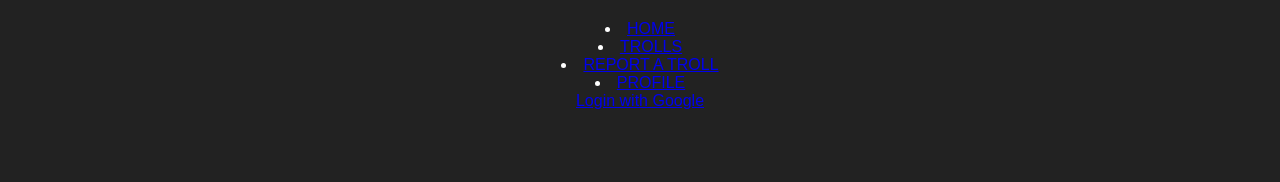
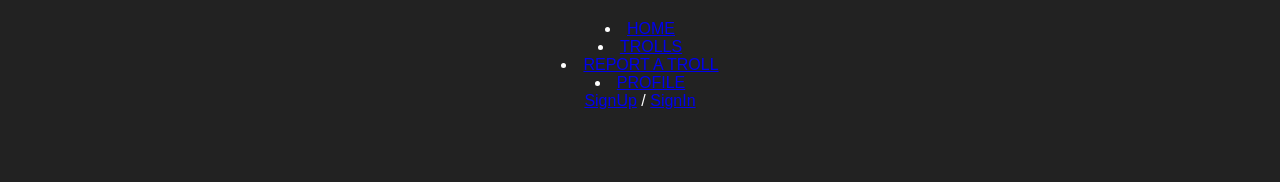
Before and after one commit to blindbane/trollo, a React (Create React App) app in the folder client/: page / in a window 1280 px wide. Shown: the top 182 px of the page. Built offline with nearby package versions, Linux system fonts and the light colour scheme; no server answers.

Commit message:
(feat) sign in sign up

```diff
--- a/client/src/components/UserMenu.js
+++ b/client/src/components/UserMenu.js
@@ -8,7 +8,7 @@ const UserMenu = ({ givenName, avatarUrl }) => {
             <a href="/api/auth/logout">LOGOUT</a>
           </div>
       </span>
-      </div>) : (<a href="/api/auth/google">Login with Google</a>)}
+      </div>) : (<div><a href="/api/auth/google">SignUp</a><span>{` / `}</span><a href="/api/auth/google">SignIn</a></div>)}
     </div>
   );
 };
```
